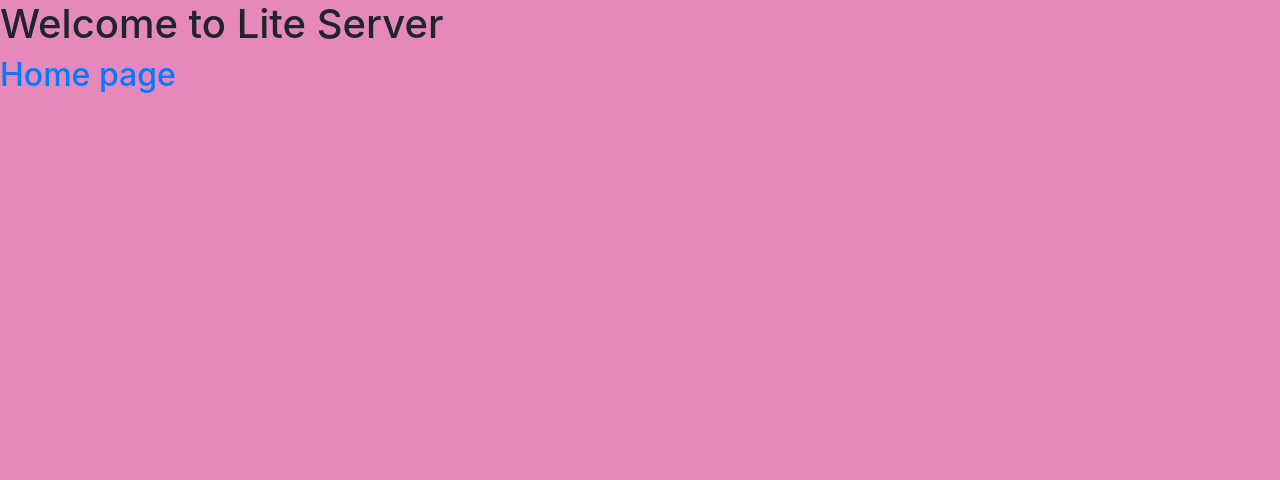
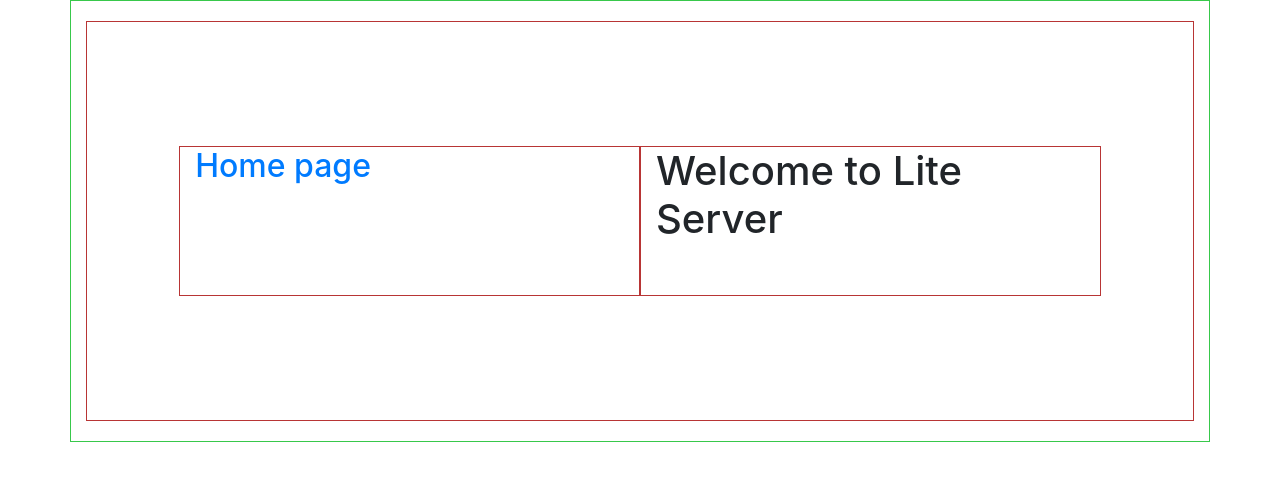
Before and after one commit to TrungDung1912/FER_SE1634, a website: page index.html in a window 1280 px wide. Drawn offline with nearby package versions, Linux system fonts and the light colour scheme.

Commit message:
Thu nghiem bootstrap

```diff
--- a/assets/css/main.css
+++ b/assets/css/main.css
@@ -1,3 +1,14 @@
-body{
-    background-color: rgb(229, 136, 187);
+#wrapper{
+    border: 1px solid rgb(56, 200, 75);
 }
+
+.row {
+    border: 1px solid rgb(184, 53, 53);
+    margin: 20px auto;
+    height: 400px;
+}
+
+.row div{
+    height: 150px;
+    border: 1px solid rgb(184, 53, 53);
+}
--- a/index.html
+++ b/index.html
@@ -9,8 +9,25 @@
     <link rel="stylesheet" href="assets/css/main.css">
 </head>
 <body>
-    <h1>Welcome to Lite Server</h1>
-    <h2><a href="index.html">Home page</a></h2>
+    <div class="container" id="wrapper">
+        <div class="row align-items-center justify-content-center">
+            <div class="col-md-5 order-md-last">
+                <h1>Welcome to Lite Server</h1>
+            </div>
+            <div class="col-md-5 order-md-first" id="link">
+                <h2><a href="index.html">Home page</a></h2>
+            </div>
+        </div>
+        <!-- <div class="row">
+            <div class="col-12 col-md-6">
+                <h1>Welcome to Lite Server</h1>
+            </div>
+            <div class="col-12 col-md-6">
+                <h2><a href="index.html">Home page</a></h2>
+            </div>
+        </div> -->
+    </div>
+
 </body>
 </html>
 
```
